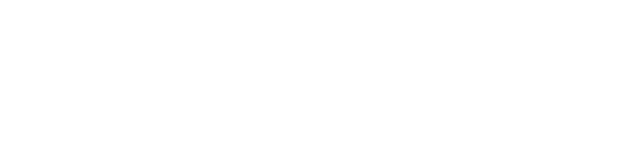
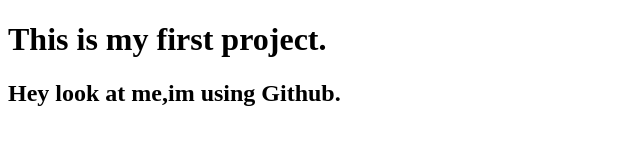
Before and after one commit to Sadman1999/My-repository, a plain HTML site: page index.html in a window 1280 px wide. Shown: the whole page, without its empty margins (0-640 px from the left). Drawn offline with Linux system fonts and the light colour scheme.

Commit message:
added a header

```diff
--- a/index.html
+++ b/index.html
@@ -7,6 +7,7 @@
     <title>Document</title>
 </head>
 <body>
-
+    <h1>This is my first project.</h1>
+    <h2> Hey look at me,im using Github.</h2>
 </body>
 </html>
```
